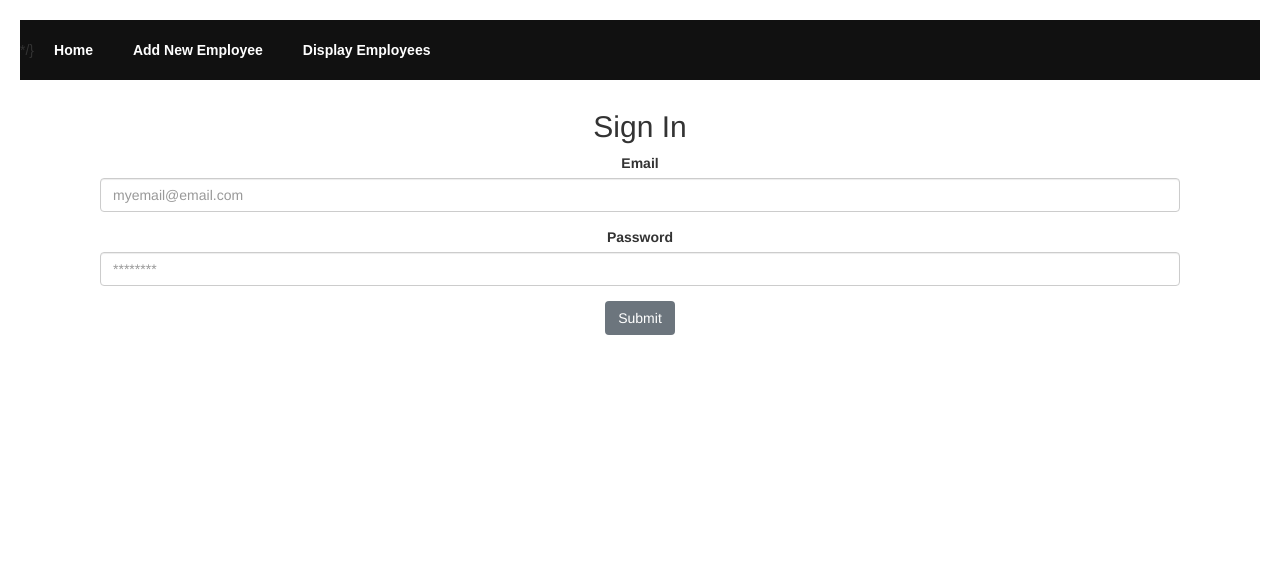
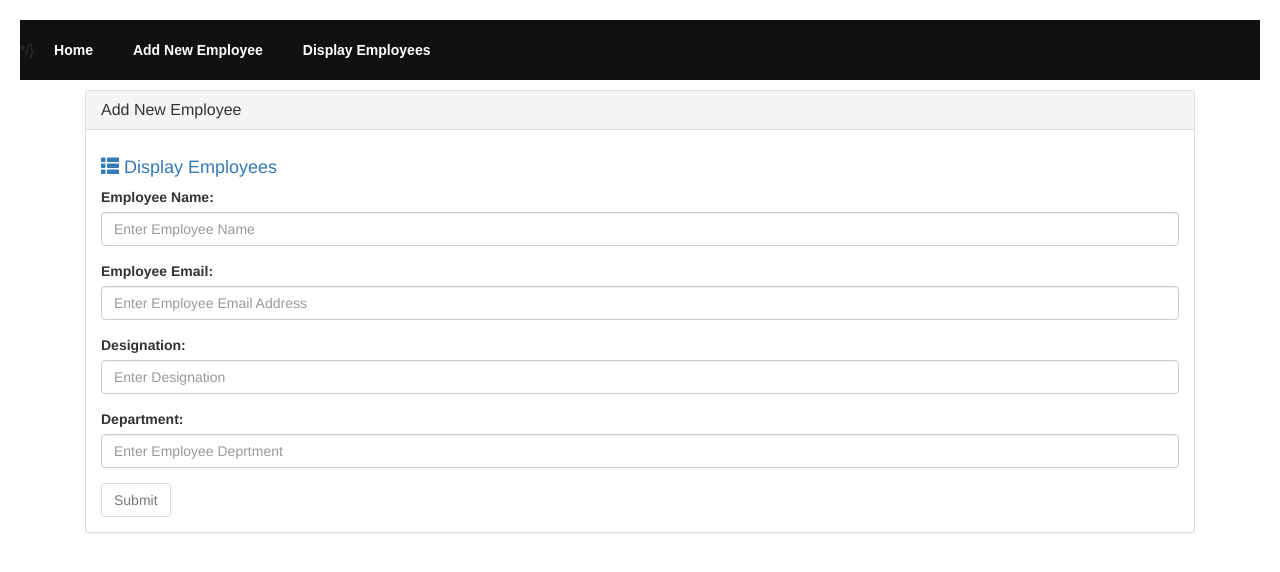
Before and after one commit to maulikjbhalala/node-react-app, a React (Create React App) app: page /add in a window 1280 px wide. Shown: the top 572 px of the page. Built offline with nearby package versions, Linux system fonts and the light colour scheme.

Commit message:
add,display and edit design changes

```diff
--- a/src/components/add.js
+++ b/src/components/add.js
@@ -76,83 +76,116 @@ class Add extends Component {
         let { empName, empDesg, empEmail, empDept } = this.state;
         // let deptArray=[];
         // deptArray=['Development', 'Designing', 'Marketing', 'Suport']
-        // return (
+        return (
 
-        //     //for local API
-        //     <div class="container">
-        //         <div class="panel panel-default">
-        //             <div class="panel-heading">
-        //                 <h3 class="panel-title">
-        //                     Add New Employee
-        //             </h3>
-        //             </div>
-        //             <div class="panel-body">
-        //                 <h4 ><Link to="/show"><span class="glyphicon glyphicon-th-list" aria-hidden="true"></span> Display Employees</Link></h4>
+            //for local API
+            <div class="container">
+                <div class="panel panel-default">
+                    <div class="panel-heading">
+                        <h3 class="panel-title">
+                            Add New Employee
+                    </h3>
+                    </div>
+                    <div class="panel-body">
+                        <h4 ><Link to="/show"><span class="glyphicon glyphicon-th-list" aria-hidden="true"></span> Display Employees</Link></h4>
 
 
-        //                 <form onSubmit={this.onSubmit}>
-        //                     <div class="form-group">
-        //                         <label for="empName">Employee Name:</label>
-        //                         <input type="text" class="form-control" name="empName" value={empName} onChange={this.dataChange} placeholder="Enter Employee Name" />
-        //                     </div>
-        //                     <div class="form-group">
-        //                         <label for="empEmail">Employee Email:</label>
-        //                         <input type="email" class="form-control" name="empEmail" value={empEmail} onChange={this.dataChange} placeholder="Enter Employee Email Address" />
-        //                     </div>
-        //                     <div class="form-group">
-        //                         <label for="empDesg">Designation:</label>
-        //                         <input type="text" class="form-control" name="empDesg" value={empDesg} onChange={this.dataChange} placeholder="Enter Designation" />
-        //                     </div>
-        //                     <div class="form-group">
-        //                     <label for="empDept">Department:</label>
-        //                     {/* <select class="form-control"  value={empDept}>
-        //                          { deptArray.map((dept) => <option key={dept}  onChange={this.dataChange}>{dept}</option>)}
-        //                     </select> */}
+                        <form onSubmit={this.onSubmit}>
+                            <div class="form-group">
+                                <label for="empName">Employee Name:</label>
+                                <input type="text" class="form-control" name="empName" value={empName} onChange={this.dataChange} placeholder="Enter Employee Name" />
+                            </div>
+                            <div class="form-group">
+                                <label for="empEmail">Employee Email:</label>
+                                <input type="email" class="form-control" name="empEmail" value={empEmail} onChange={this.dataChange} placeholder="Enter Employee Email Address" />
+                            </div>
+                            <div class="form-group">
+                                <label for="empDesg">Designation:</label>
+                                <input type="text" class="form-control" name="empDesg" value={empDesg} onChange={this.dataChange} placeholder="Enter Designation" />
+                            </div>
+                            <div class="form-group">
+                            <label for="empDept">Department:</label>
+                            {/* <select class="form-control"  value={empDept}>
+                                 { deptArray.map((dept) => <option key={dept}  onChange={this.dataChange}>{dept}</option>)}
+                            </select> */}
 
 
 
-        //                         <input type="text" class="form-control" name="empDept" value={empDept} onChange={this.dataChange} placeholder="Enter Employee Deprtment" />
-        //                     </div>
+                                <input type="text" class="form-control" name="empDept" value={empDept} onChange={this.dataChange} placeholder="Enter Employee Deprtment" />
+                            </div>
 
 
 
-        //                     <button type="submit" disabled={!empEmail || !empName || !empDesg || !empDept } onClick={this.msgOnFill} class="btn btn-default">Submit</button>
-        //                 </form>
-        //             </div>
-        //         </div>
-        //     </div>
-        // );
+                            <button type="submit" disabled={!empEmail || !empName || !empDesg || !empDept } onClick={this.msgOnFill} class="btn btn-default">Submit</button>
+                        </form>
+                    </div>
+                </div>
+            </div>
+        );
 
-        return(
-            <Container className="App">
-            <h2>Sign In</h2>
-            <Form className="form">
-              <Col>
-                <FormGroup>
-                  <Label>Email</Label>
-                  <Input
-                    type="email"
-                    name="email"
-                    id="exampleEmail"
-                    placeholder="myemail@email.com"
-                  />
-                </FormGroup>
-              </Col>
-              <Col>
-                <FormGroup>
-                  <Label for="examplePassword">Password</Label>
-                  <Input
-                    type="password"
-                    name="password"
-                    id="examplePassword"
-                    placeholder="********"
-                  />
-                </FormGroup>
-              </Col>
-              <Button>Submit</Button>
-            </Form>
-          </Container>
-        )
+        // return(
+        //     <Container className="App">
+
+        //     <h2>Add Employee</h2>
+        //     <h4 align='left'><Link to="/show"><span class="glyphicon glyphicon-th-list" aria-hidden="true"></span> Display Employees</Link></h4>
+        //     <Form className="form" onSubmit={this.onSubmit}>
+        //       <Col>
+        //         <FormGroup>
+        //           <Label>Name</Label>
+        //           <Input
+        //             type="text"
+        //             name="name"
+        //             id="name"
+        //             placeholder="Add Your Name"
+        //             value={empName}
+        //             onChange={this.dataChange}
+        //           />
+        //         </FormGroup>
+        //       </Col>
+        //       <Col>
+        //         <FormGroup>
+        //           <Label>Email</Label>
+        //           <Input
+        //             type="email"
+        //             name="email"
+        //             id="exampleEmail"
+        //             placeholder="Add Your Email"
+        //             value={empEmail}
+        //             onChange={this.dataChange}
+        //           />
+        //         </FormGroup>
+        //       </Col>
+        //       <Col>
+        //         <FormGroup>
+        //           <Label>Designation</Label>
+        //           <Input
+        //             type="text"
+        //             name="desg"
+        //             id="desg"
+        //             placeholder="Add Your Designation"
+        //             value={empDesg}
+        //             onChange={this.dataChange}
+        //           />
+        //         </FormGroup>
+        //       </Col>
+        //       <Col>
+        //         <FormGroup>
+        //           <Label>Department</Label>
+        //           <Input
+        //             type="text"
+        //             name="dept"
+        //             id="dept"
+        //             placeholder="Add Your Department"
+        //             value={empDept}
+        //             onChange={this.dataChange}
+        //           />
+        //         </FormGroup>
+        //       </Col>
+
+        //       <Button disabled={!empEmail || !empName || !empDesg || !empDept } onClick={this.msgOnFill}>Add Employee</Button>
+        //     </Form>
+        //   </Container>
+        // )
     }
 }
 
--- a/src/components/display.js
+++ b/src/components/display.js
@@ -71,7 +71,7 @@ class Display extends React.Component {
                                     // <li key={user._id}>
                                     // {user._id}
                                     // </li>
-                                    <tr style={{ color: 'Lime' }} key={user._id} >
+                                    <tr style={{ color: 'brown' }} key={user._id} >
                                         <td>{user.empId}</td>
                                         <td>{user.empName}</td>
                                         <td >{user.empEmail}</td>
@@ -79,7 +79,7 @@ class Display extends React.Component {
                                         <td>{user.empDept}</td>
                                        {/* <td><a aria-current="true" class="active" href="/edit/">Display Employees</a></td> */}
                                        <td><Link to={'/edit/'+user._id}>Edit</Link></td>
-                                       <td><Link to={'/delete/'+user._id}><span class="glyphicon glyphicon-plus-sign" aria-hidden="true"></span>Delete</Link></td>
+                                       <td><Link to={'/delete/'+user._id}>Delete</Link></td>
                                     </tr>
                                 )}
                             </tbody>
--- a/src/components/edit.js
+++ b/src/components/edit.js
@@ -80,7 +80,7 @@ class Edit extends Component {
                                 <input type="text" class="form-control" name="empDept" value={empDept} onChange={this.inputChange} placeholder="Enter Employee Deprtment" />
                             </div>
 
-                            <button type="submit" disabled={!empEmail || !empName || !empDesg || !empDept} onClick={this.msgOnFill} class="btn btn-default">Submit</button>
+                            <button type="submit" disabled={!empEmail || !empName || !empDesg || !empDept} onClick={this.msgOnFill} class="btn btn-default">Edit Employee</button>
 
                         </form>
                     </div>
```
